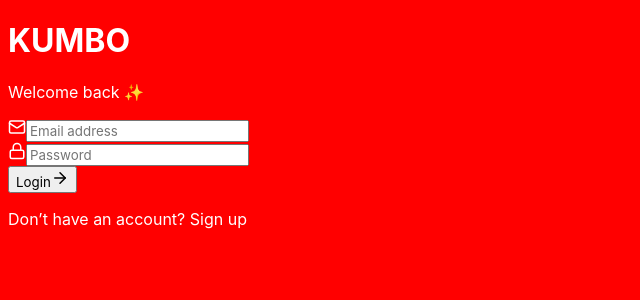
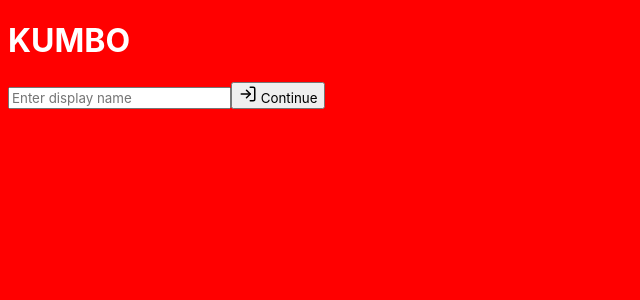
Before and after one commit to Great-Pittbul/chat-app, a React (Vite) app in the folder web-client/: page / in a window 1280 px wide. Shown: the top 300 px of the page, without its empty margins (0-640 px from the left). Built offline with nearby package versions, Linux system fonts and the light colour scheme.

Commit message:
Update Auth.jsx

```diff
--- a/web-client/src/Auth.jsx
+++ b/web-client/src/Auth.jsx
@@ -1,144 +1,38 @@
 import React, { useState } from "react";
-import { motion } from "framer-motion";
-import { Lock, Mail, User, ArrowRight } from "lucide-react";
-
-const API_URL = "https://chat-app-y0st.onrender.com";
+import { LogIn } from "lucide-react";
+import "./style.css";
 
 export default function Auth() {
-  const [mode, setMode] = useState("login"); // login | signup
-  const [form, setForm] = useState({ name: "", email: "", password: "" });
-  const [loading, setLoading] = useState(false);
-  const [error, setError] = useState("");
+  const [name, setName] = useState("");
 
-  const update = (key, val) => setForm({ ...form, [key]: val });
+  const handleLogin = (e) => {
+    e.preventDefault();
+    if (!name.trim()) return;
 
-  const submit = async () => {
-    setLoading(true);
-    setError("");
-
-    try {
-      const endpoint = mode === "login" ? "/login" : "/signup";
-
-      const res = await fetch(API_URL + endpoint, {
-        method: "POST",
-        headers: { "Content-Type": "application/json" },
-        body: JSON.stringify(form),
-      });
-
-      const data = await res.json();
-
-      if (!res.ok) {
-        setError(data.error || "Something went wrong");
-        setLoading(false);
-        return;
-      }
-
-      if (mode === "login") {
-        localStorage.setItem("user", JSON.stringify(data));
-        window.location.href = "/chat";
-      } else {
-        setMode("login");
-      }
-    } catch (err) {
-      setError("Network error");
-    }
-
-    setLoading(false);
+    const user = { name };
+    localStorage.setItem("user", JSON.stringify(user));
+    window.location.href = "/chat";
   };
 
   return (
     <div className="auth-container">
-      <motion.div
-        className="auth-card"
-        initial={{ opacity: 0, y: 40 }}
-        animate={{ opacity: 1, y: 0 }}
-        transition={{ duration: 0.6, ease: "easeOut" }}
-      >
-        {/* Logo */}
-        <motion.h1
-          className="auth-title"
-          initial={{ opacity: 0, y: -20 }}
-          animate={{ opacity: 1, y: 0 }}
-          transition={{ delay: 0.2 }}
-        >
-          KUMBO
-        </motion.h1>
+      <div className="auth-card">
+        <h1 className="auth-title">KUMBO</h1>
 
-        {/* Subtitle */}
-        <motion.p
-          className="auth-sub"
-          initial={{ opacity: 0 }}
-          animate={{ opacity: 1 }}
-          transition={{ delay: 0.3 }}
-        >
-          {mode === "login" ? "Welcome back ✨" : "Create your premium space ✨"}
-        </motion.p>
+        <form onSubmit={handleLogin} className="auth-form">
+          <input
+            type="text"
+            placeholder="Enter display name"
+            value={name}
+            onChange={(e) => setName(e.target.value)}
+            className="auth-input"
+          />
 
-        {/* Form fields */}
-        <div className="auth-fields">
-          {mode === "signup" && (
-            <div className="auth-input">
-              <User size={18} />
-              <input
-                type="text"
-                placeholder="Full name"
-                value={form.name}
-                onChange={(e) => update("name", e.target.value)}
-              />
-            </div>
-          )}
-
-          <div className="auth-input">
-            <Mail size={18} />
-            <input
-              type="email"
-              placeholder="Email address"
-              value={form.email}
-              onChange={(e) => update("email", e.target.value)}
-            />
-          </div>
-
-          <div className="auth-input">
-            <Lock size={18} />
-            <input
-              type="password"
-              placeholder="Password"
-              value={form.password}
-              onChange={(e) => update("password", e.target.value)}
-            />
-          </div>
-        </div>
-
-        {/* Error message */}
-        {error && <p className="auth-error">{error}</p>}
-
-        {/* Submit button */}
-        <motion.button
-          className="auth-btn"
-          onClick={submit}
-          disabled={loading}
-          whileHover={{ scale: 1.03 }}
-          whileTap={{ scale: 0.98 }}
-        >
-          {loading ? "Please wait..." : mode === "login" ? "Login" : "Create Account"}
-          <ArrowRight size={18} />
-        </motion.button>
-
-        {/* Switch mode */}
-        <p className="auth-switch">
-          {mode === "login" ? (
-            <>
-              Don’t have an account?{" "}
-              <span onClick={() => setMode("signup")}>Sign up</span>
-            </>
-          ) : (
-            <>
-              Already have an account?{" "}
-              <span onClick={() => setMode("login")}>Login</span>
-            </>
-          )}
-        </p>
-      </motion.div>
+          <button className="auth-btn">
+            <LogIn size={18} /> Continue
+          </button>
+        </form>
+      </div>
     </div>
   );
 }
```
